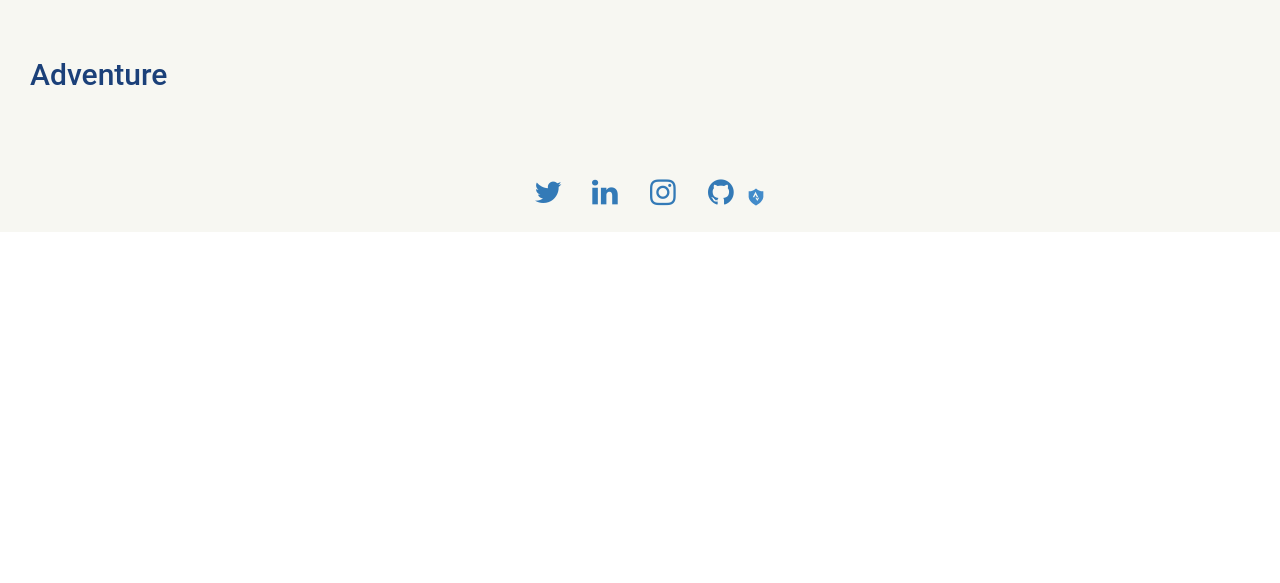
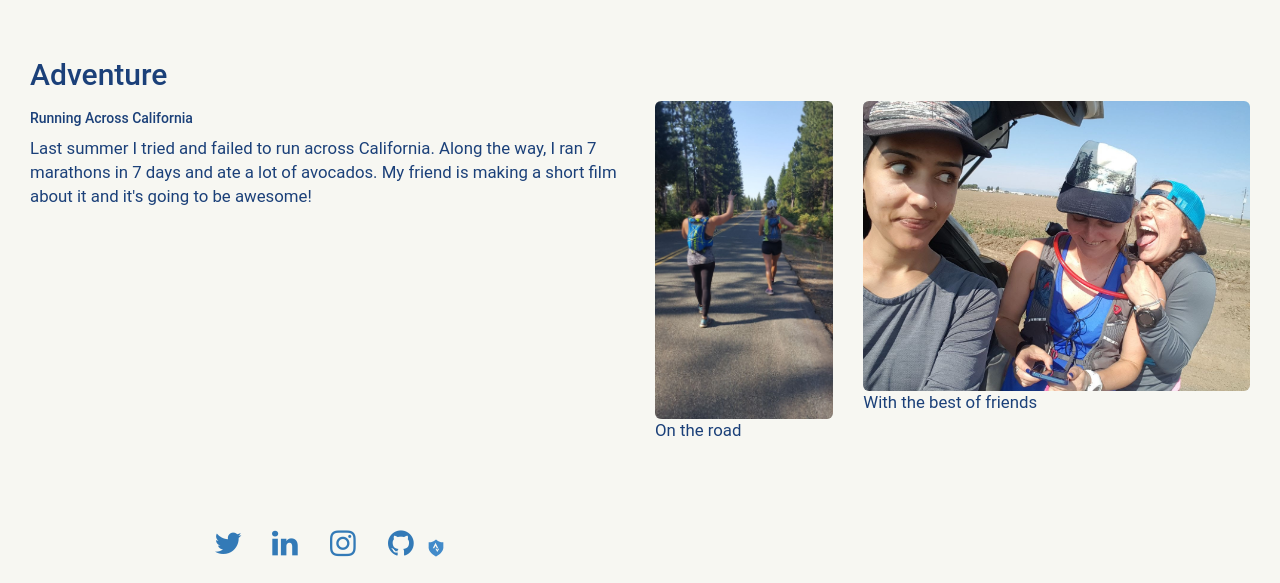
Before and after one commit to aligg/Portfolio-Site, a plain HTML site: page home.html in a window 1280 px wide. Shown: the part 957-1540 px from the top of the page. Before the commit the page ends 1189 px from the top, so only its background shows below. Drawn offline with nearby package versions, Linux system fonts and the light colour scheme.

Commit message:
Working on adventure section

```diff
--- a/home.html
+++ b/home.html
@@ -61,13 +61,25 @@
                     <h2>Adventure</h2>
                 </div>
             </div>
+            <div class = "row">
+                <div class="col-sm-6">
+                    <h5> Running Across California</h5>
+
+                    <p>Last summer I tried and failed to run across California. Along the way, I ran 7 marathons in 7 days and ate a lot of avocados. My friend is making a short film about it and it's going to be awesome!</p>
+                </div>
+                <div class ="col-sm-2">
+                      <a href="https://www.runningacrosscalifornia.com/" target="_blank"><img class="img-responsive img-rounded portfolio" src="static/images/carun.png"><div class="caption"><p>On the road</p></div></a>
+                  </div>
+                <div class ="col-sm-4">
+                      <a href="https://www.runningacrosscalifornia.com/" target="_blank"><img class="img-responsive img-rounded portfolio" src="static/images/carun2.png"><div class="caption"><p>With the best of friends</p></div></a>
+                </div>
         </section>
         <section id="contact">
             <div class="row">
                 <div class="col-sm-12">
                 </div>
                 <div class="row">
-                    <div class="col-sm-12 text-center" >
+                    <div class="col-sm-6 text-center" >
                     <a href="https://twitter.com/aliglenesk" target="_blank" class="fa fa-twitter"></a>
                     <a href="https://www.linkedin.com/in/aliglenesk/" target="_blank" class="fa fa-linkedin"></a>
                     <a href="https://www.instagram.com/aliglenesk/" target="_blank" class="fa fa-instagram"></a>
--- a/static/css/home.css
+++ b/static/css/home.css
@@ -31,9 +31,6 @@
     font-weight: bold;
     text-transform: uppercase;
 }
-#about {
-    padding: 40px;
-}
 
 section {
     margin-top: 50px;
@@ -50,6 +47,11 @@ p { color: #1B4079;
 }
 
 h2 {
+    font-family: Roboto, Helvetica, Arial, sans-serif;
+    color: #1B4079;
+}
+
+h5 {
     font-family: Roboto, Helvetica, Arial, sans-serif;
     color: #1B4079;
 }
```
Also changed, not shown: static/images/carun.png (added), static/images/carun2.png (added).
